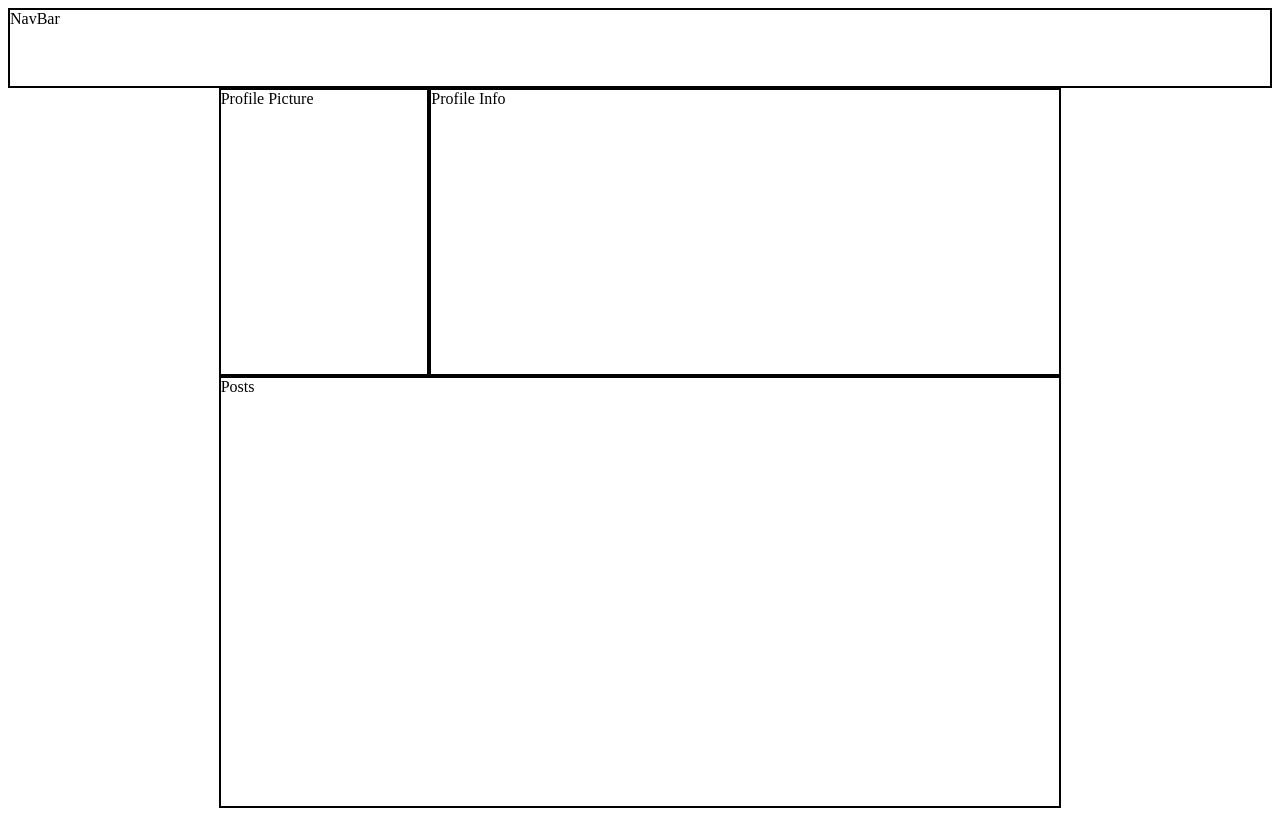
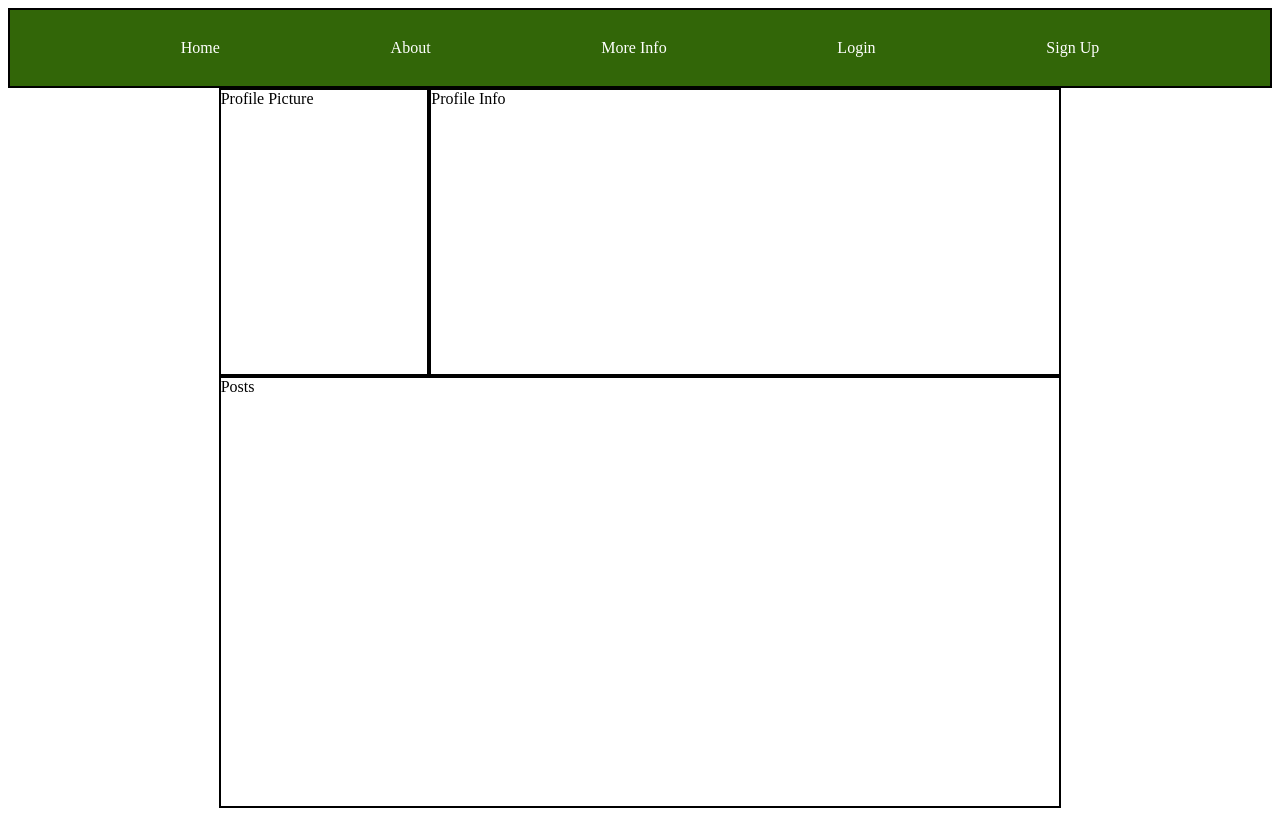
Before and after one commit to ibsy000/css-grid-profil, a plain HTML site: page index.html in a window 1280 px wide. Drawn offline with Linux system fonts and the light colour scheme.

Commit message:
Navbar + some css  formatting

```diff
--- a/css/main.css
+++ b/css/main.css
@@ -11,14 +11,33 @@
       ". posts posts posts posts .";
   }
 
-  .navbar { grid-area: navbar; }
+.navbar {
+    grid-area: navbar;
+    background-color: rgb(50, 102, 8);
+    display: flex;
+    justify-content: space-evenly;
+    align-items: center;
+    position: sticky;
+    top: 0px;
+}
 
-  .prof-pic { grid-area: prof-pic; }
+.navbar > a {
+    color: white;
+    text-decoration: none;
+}
 
-  .prof-info { grid-area: prof-info; }
+.prof-pic {
+    grid-area: prof-pic;
+}
 
-  .posts { grid-area: posts; }
+.prof-info {
+    grid-area: prof-info;
+}
 
-  .container > div {
+.posts {
+    grid-area: posts;
+}
+
+.container > div {
     border: 2px solid black;
   }
--- a/index.html
+++ b/index.html
@@ -10,7 +10,13 @@
 <body>
 
     <div class="container">
-        <div class="navbar">NavBar</div>
+        <div class="navbar">
+            <a href="">Home</a>
+            <a href="">About</a>
+            <a href="">More Info</a>
+            <a href="">Login</a>
+            <a href="">Sign Up</a>
+        </div>
         <div class="prof-pic">Profile Picture</div>
         <div class="prof-info">Profile Info</div>
         <div class="posts">Posts</div>
```
